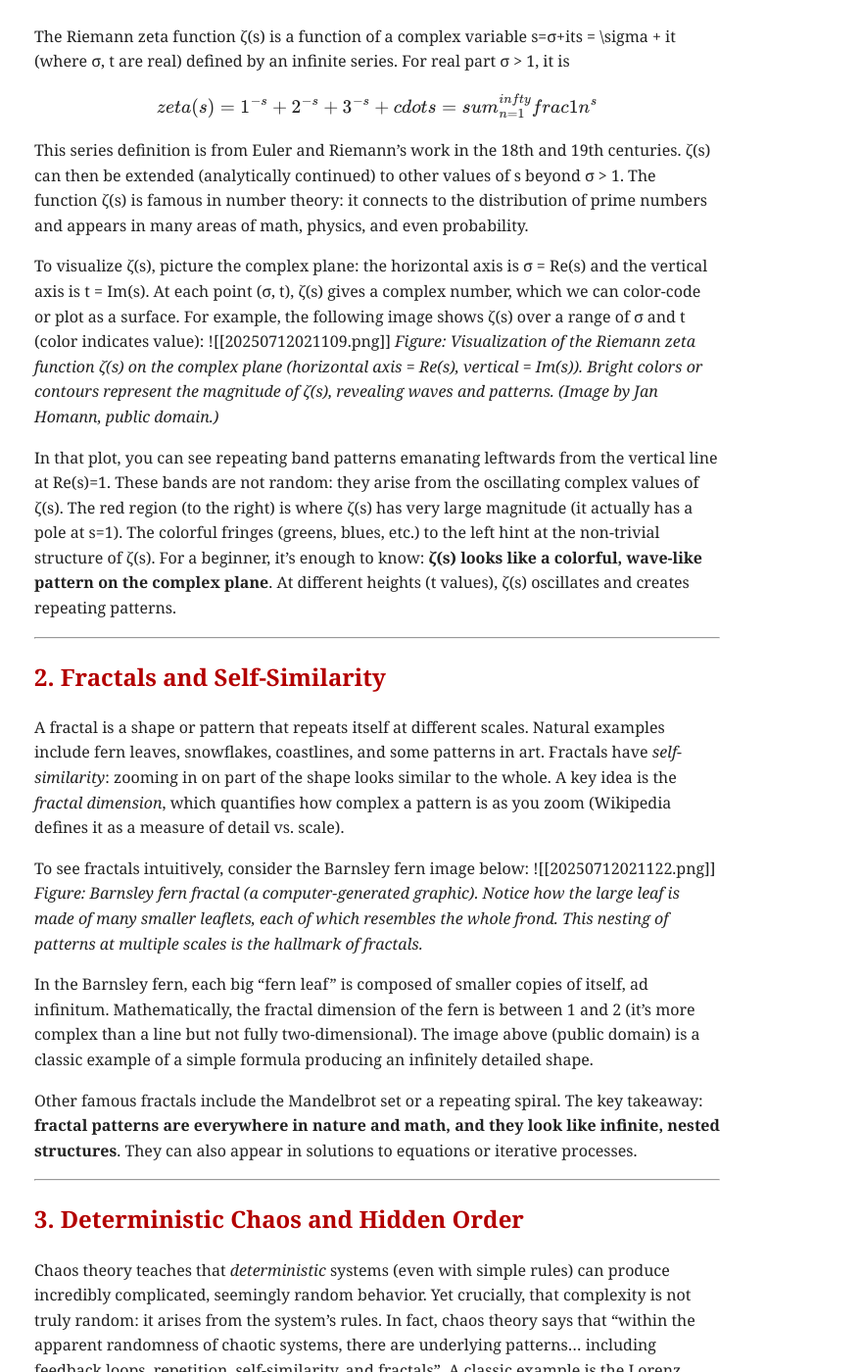
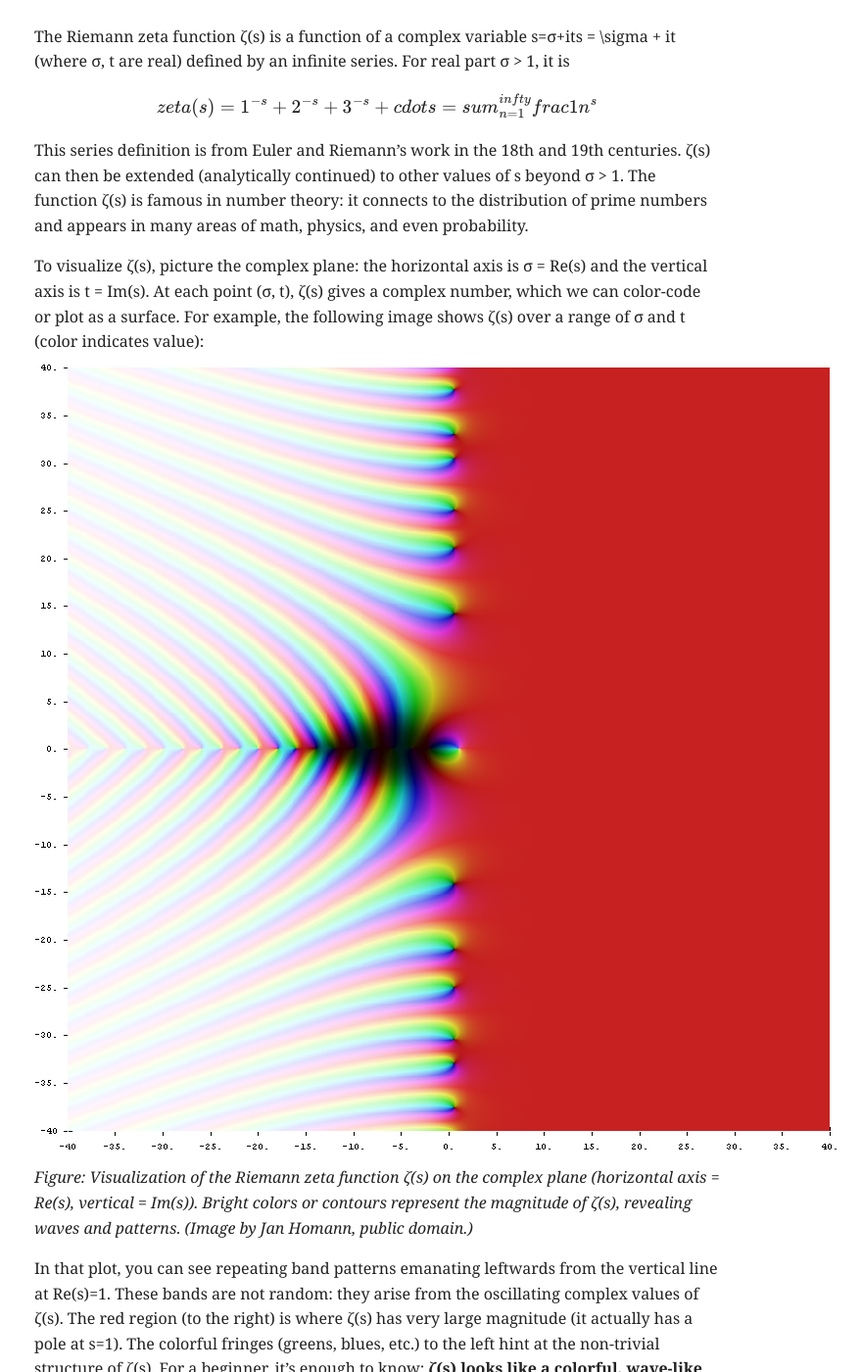
Before and after one commit to kumarsonam/kumarsonam.github.io, a Jekyll site: the page built from _posts/2025-07-07-what-does-zeta-look-like-in-ics.md, in a window 1280 px wide and 1400 px high, scrolled down 975 px. Shown: the whole window at 98% size, without its empty margins (255-1135 px from the left). Built offline with Jekyll 4.4.1, drawn with Linux system fonts in a browser that asks for light colours; some of the changed text lies outside the part shown.

Commit message:
Obsidian-style to assets/images/ in repo

```diff
--- a/_posts/2025-07-07-what-does-zeta-look-like-in-ics.md
+++ b/_posts/2025-07-07-what-does-zeta-look-like-in-ics.md
@@ -41,7 +41,7 @@ $$
 This series definition is from Euler and Riemann’s work in the 18th and 19th centuries. ζ(s) can then be extended (analytically continued) to other values of s beyond σ > 1. The function ζ(s) is famous in number theory: it connects to the distribution of prime numbers and appears in many areas of math, physics, and even probability.
 
 To visualize ζ(s), picture the complex plane: the horizontal axis is σ = Re(s) and the vertical axis is t = Im(s). At each point (σ, t), ζ(s) gives a complex number, which we can color-code or plot as a surface. For example, the following image shows ζ(s) over a range of σ and t (color indicates value):
-![[20250712021109.png]]
+![Zeta Plot](/assets/images/20250712021109.png)
 _Figure: Visualization of the Riemann zeta function ζ(s) on the complex plane (horizontal axis = Re(s), vertical = Im(s)). Bright colors or contours represent the magnitude of ζ(s), revealing waves and patterns. (Image by Jan Homann, public domain.)_
 
 In that plot, you can see repeating band patterns emanating leftwards from the vertical line at Re(s)=1. These bands are not random: they arise from the oscillating complex values of ζ(s). The red region (to the right) is where ζ(s) has very large magnitude (it actually has a pole at s=1). The colorful fringes (greens, blues, etc.) to the left hint at the non-trivial structure of ζ(s). For a beginner, it’s enough to know: **ζ(s) looks like a colorful, wave-like pattern on the complex plane**. At different heights (t values), ζ(s) oscillates and creates repeating patterns.
@@ -53,7 +53,7 @@ In that plot, you can see repeating band patterns emanating leftwards from the v
 A fractal is a shape or pattern that repeats itself at different scales. Natural examples include fern leaves, snowflakes, coastlines, and some patterns in art. Fractals have _self-similarity_: zooming in on part of the shape looks similar to the whole. A key idea is the _fractal dimension_, which quantifies how complex a pattern is as you zoom (Wikipedia defines it as a measure of detail vs. scale).
 
 To see fractals intuitively, consider the Barnsley fern image below:
-![[20250712021122.png]]
+![Zeta Plot](/assets/images/20250712021122.png)
 _Figure: Barnsley fern fractal (a computer-generated graphic). Notice how the large leaf is made of many smaller leaflets, each of which resembles the whole frond. This nesting of patterns at multiple scales is the hallmark of fractals._
 
 In the Barnsley fern, each big “fern leaf” is composed of smaller copies of itself, ad infinitum. Mathematically, the fractal dimension of the fern is between 1 and 2 (it’s more complex than a line but not fully two-dimensional). The image above (public domain) is a classic example of a simple formula producing an infinitely detailed shape.
```
Also changed, not shown: 1 other file.
